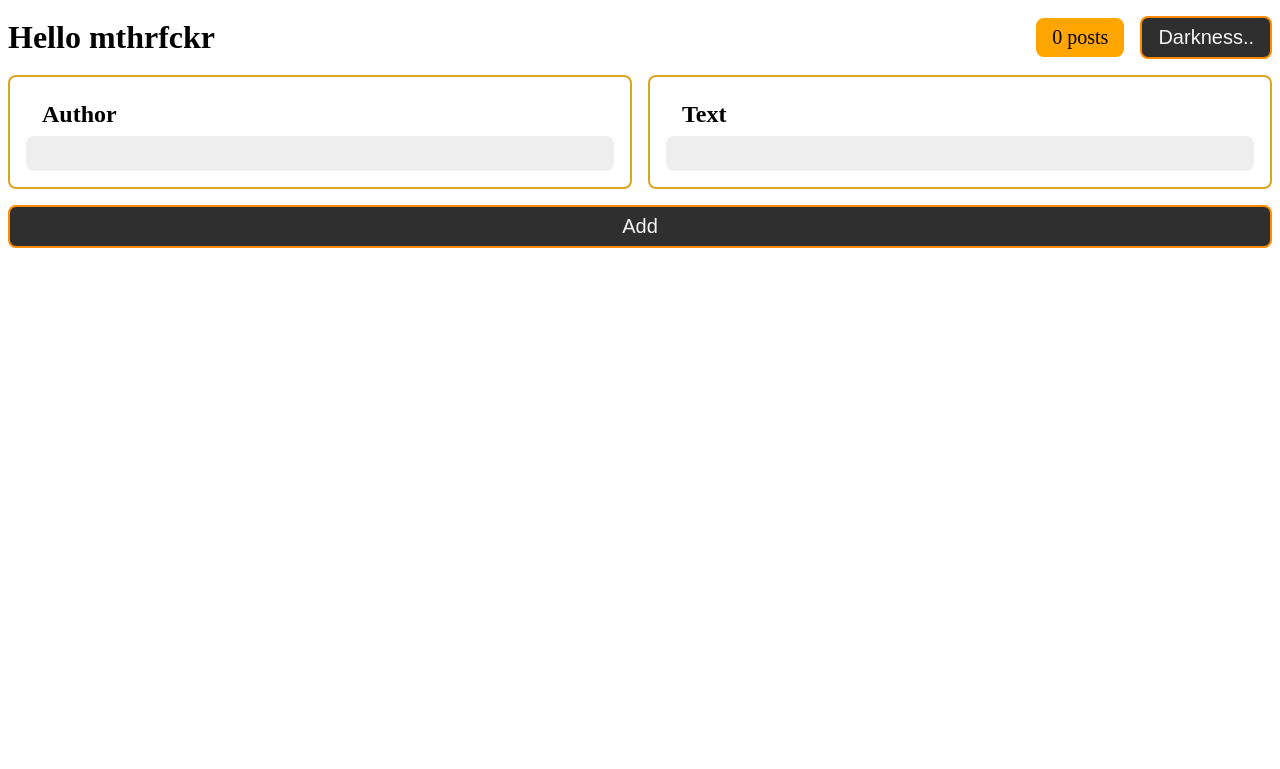
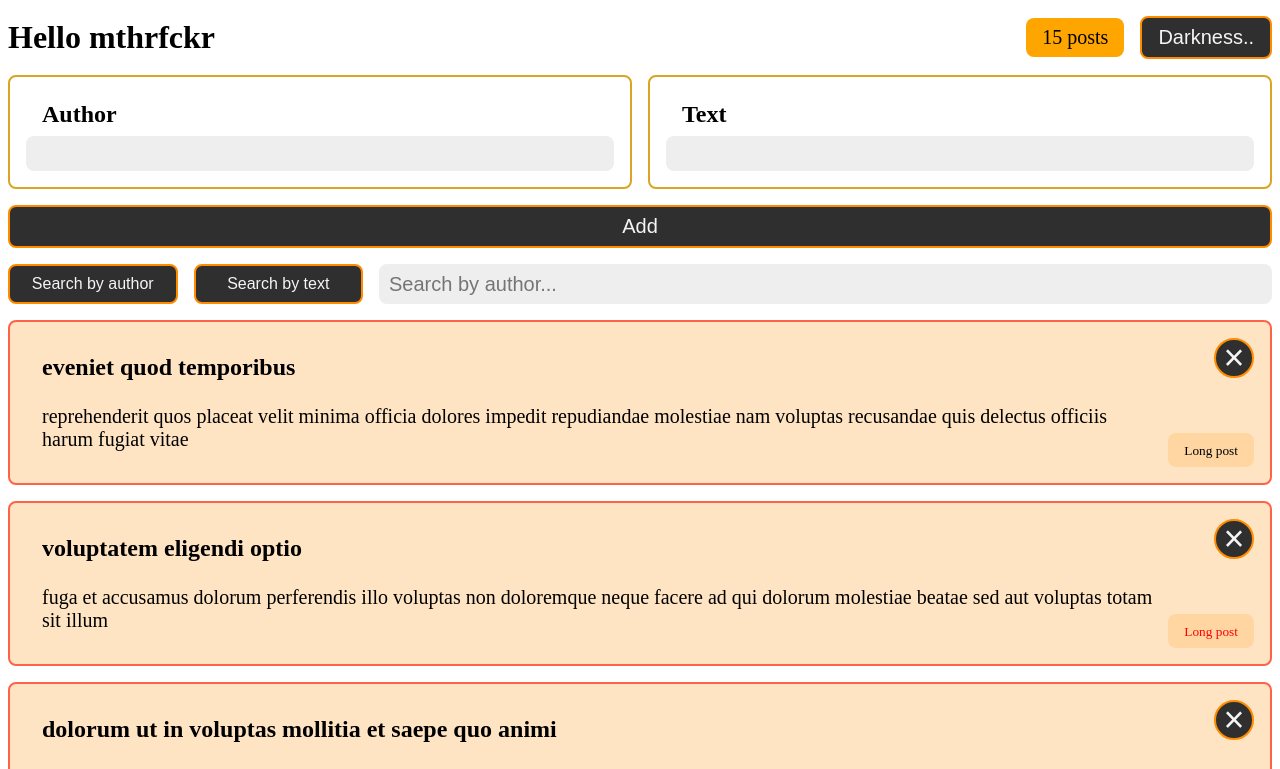
Before and after one commit to SergeyTheHuman/ng-course-vm, an Angular app: page / in a window 1280 px wide. Shown: the top 769 px of the page. Built offline with nearby package versions, Linux system fonts and the light colour scheme.

Commit message:
video #43

```diff
--- a/src/app/app.component.html
+++ b/src/app/app.component.html
@@ -14,9 +14,13 @@
 	<div class="input-wrapper">
 		<mv-post-form (onAdd)="addPost($event)"></mv-post-form>
 	</div>
+	<mv-post-filter
+		(onFieldChange)="field = $event"
+		(onSearchChange)="search = $event"
+	></mv-post-filter>
 	<div>
 		<mv-post
-			*ngFor="let post of posts.reverse()"
+			*ngFor="let post of posts.reverse() | filter : field : search"
 			(onRemove)="removePost($event)"
 			[post]="post"
 		>
--- a/src/app/app.component.ts
+++ b/src/app/app.component.ts
@@ -1,6 +1,8 @@
 import { DOCUMENT } from '@angular/common'
 import { Component, Inject } from '@angular/core'
+import { Field } from './components/post-filter/post-filter-field.type'
 import { IPost } from './components/post/post.interface'
+import { posts } from './mocks/posts/posts'
 
 @Component({
 	selector: 'app-root',
@@ -10,8 +12,10 @@ import { IPost } from './components/post/post.interface'
 export class AppComponent {
 	inputValue: string = 'Random input value'
 	lightMode: boolean = true
-	posts: IPost[] = []
+	posts: IPost[] = posts
 	showTitle: boolean = false
+	field: Field = 'author'
+	search: string = ''
 
 	constructor(@Inject(DOCUMENT) private document: Document) {}
 
--- a/src/app/app.module.ts
+++ b/src/app/app.module.ts
@@ -3,10 +3,12 @@ import { BrowserModule } from '@angular/platform-browser'
 
 import { FormsModule } from '@angular/forms'
 import { AppComponent } from './app.component'
+import { PostFilterComponent } from './components/post-filter/post-filter.component'
 import { PostFormComponent } from './components/post-form/post-form/post-form.component'
 import { PostComponent } from './components/post/post.component'
 import { IfNotDirective } from './directives/if-not/if-not.directive'
 import { StyleDirective } from './directives/style/style.directive'
+import { FilterPipe } from './pipes/filter/filter.pipe'
 import { PostsPipe } from './pipes/posts/posts.pipe'
 
 @NgModule({
@@ -14,9 +16,12 @@ import { PostsPipe } from './pipes/posts/posts.pipe'
 		AppComponent,
 		PostComponent,
 		PostFormComponent,
+		PostFilterComponent,
 		StyleDirective,
 		IfNotDirective,
 		PostsPipe,
+		FilterPipe,
+		PostFilterComponent,
 	],
 	imports: [BrowserModule, FormsModule],
 	providers: [Document],
--- /dev/null
+++ b/src/app/components/post-filter/post-filter-field.type.ts
@@ -0,0 +1 @@
+export type Field = 'author' | 'text'
--- /dev/null
+++ b/src/app/components/post-filter/post-filter.component.html
@@ -0,0 +1,22 @@
+<div class="filter">
+	<button
+		class="btn"
+		(click)="updateField('author')"
+	>
+		Search by author
+	</button>
+	<button
+		class="btn"
+		(click)="updateField('text')"
+	>
+		Search by text
+	</button>
+	<label>
+		<input
+			type="text"
+			[placeholder]="'Search by ' + field + '...'"
+			[value]="search"
+			(input)="updateSearch($event)"
+		/>
+	</label>
+</div>
--- /dev/null
+++ b/src/app/components/post-filter/post-filter.component.scss
@@ -0,0 +1,34 @@
+label {
+	flex: 1 1 100%;
+	display: flex;
+	height: 100%;
+}
+
+input {
+	padding: 0.5rem;
+	flex-grow: 1;
+	font-size: 1.25rem;
+	outline: none;
+	border: 2px dashed transparent;
+	transition: border-color 0.3s ease;
+	background-color: #eee;
+	border-radius: 8px;
+
+	&:focus {
+		border-color: tomato;
+	}
+}
+
+.filter {
+	display: flex;
+	align-items: center;
+	gap: 1rem;
+	height: 40px;
+	margin: 1rem 0;
+}
+
+button {
+	font-size: 1rem;
+	width: 225px;
+	height: 100%;
+}
--- /dev/null
+++ b/src/app/components/post-filter/post-filter.component.ts
@@ -0,0 +1,30 @@
+import { Component, EventEmitter, Output } from '@angular/core'
+import { Field } from './post-filter-field.type'
+
+@Component({
+	selector: 'mv-post-filter',
+	templateUrl: './post-filter.component.html',
+	styleUrls: ['./post-filter.component.scss'],
+})
+export class PostFilterComponent {
+	search: string = ''
+	field: Field = 'author'
+
+	@Output()
+	onFieldChange: EventEmitter<Field> = new EventEmitter<Field>()
+
+	@Output()
+	onSearchChange: EventEmitter<string> = new EventEmitter<string>()
+
+	constructor() {}
+
+	updateField(field: Field) {
+		this.field = field
+		this.onFieldChange.emit(field)
+	}
+
+	updateSearch(event: Event) {
+		this.search = (event.target as HTMLInputElement).value
+		this.onSearchChange.emit(this.search)
+	}
+}
--- a/src/app/components/post/post.component.scss
+++ b/src/app/components/post/post.component.scss
@@ -4,6 +4,7 @@
 	color: black;
 	border-radius: 8px;
 	padding: 2rem;
+	padding-right: 7rem;
 	margin-bottom: 1rem;
 	position: relative;
 
--- /dev/null
+++ b/src/app/mocks/posts/posts.ts
@@ -0,0 +1,80 @@
+import { IPost } from 'src/app/components/post/post.interface'
+
+export const posts: IPost[] = [
+	{
+		id: 1,
+		author:
+			'sunt aut facere repellat provident occaecati excepturi optio reprehenderit',
+		text: 'quia et suscipit\nsuscipit recusandae consequuntur expedita et cum\nreprehenderit molestiae ut ut quas totam\nnostrum rerum est autem sunt rem eveniet architecto',
+	},
+	{
+		id: 2,
+		author: 'qui est esse',
+		text: 'est rerum tempore vitae\nsequi sint nihil reprehenderit dolor beatae ea dolores neque\nfugiat blanditiis voluptate porro vel nihil molestiae ut reiciendis\nqui aperiam non debitis possimus qui neque nisi nulla',
+	},
+	{
+		id: 3,
+		author: 'ea molestias quasi exercitationem repellat qui ipsa sit aut',
+		text: 'et iusto sed quo iure\nvoluptatem occaecati omnis eligendi aut ad\nvoluptatem doloribus vel accusantium quis pariatur\nmolestiae porro eius odio et labore et velit aut',
+	},
+	{
+		id: 4,
+		author: 'eum et est occaecati',
+		text: 'ullam et saepe reiciendis voluptatem adipisci\nsit amet autem assumenda provident rerum culpa\nquis hic commodi nesciunt rem tenetur doloremque ipsam iure\nquis sunt voluptatem rerum illo velit',
+	},
+	{
+		id: 5,
+		author: 'nesciunt quas odio',
+		text: 'repudiandae veniam quaerat sunt sed\nalias aut fugiat sit autem sed est\nvoluptatem omnis possimus esse voluptatibus quis\nest aut tenetur dolor neque',
+	},
+	{
+		id: 6,
+		author: 'dolorem eum magni eos aperiam quia',
+		text: 'ut aspernatur corporis harum nihil quis provident sequi\nmollitia nobis aliquid molestiae\nperspiciatis et ea nemo ab reprehenderit accusantium quas\nvoluptate dolores velit et doloremque molestiae',
+	},
+	{
+		id: 7,
+		author: 'magnam facilis autem',
+		text: 'dolore placeat quibusdam ea quo vitae\nmagni quis enim qui quis quo nemo aut saepe\nquidem repellat excepturi ut quia\nsunt ut sequi eos ea sed quas',
+	},
+	{
+		id: 8,
+		author: 'dolorem dolore est ipsam',
+		text: 'dignissimos aperiam dolorem qui eum\nfacilis quibusdam animi sint suscipit qui sint possimus cum\nquaerat magni maiores excepturi\nipsam ut commodi dolor voluptatum modi aut vitae',
+	},
+	{
+		id: 9,
+		author: 'nesciunt iure omnis dolorem tempora et accusantium',
+		text: 'consectetur animi nesciunt iure dolore\nenim quia ad\nveniam autem ut quam aut nobis\net est aut quod aut provident voluptas autem voluptas',
+	},
+	{
+		id: 10,
+		author: 'optio molestias id quia eum',
+		text: 'quo et expedita modi cum officia vel magni\ndoloribus qui repudiandae\nvero nisi sit\nquos veniam quod sed accusamus veritatis error',
+	},
+	{
+		id: 11,
+		author: 'et ea vero quia laudantium autem',
+		text: 'delectus reiciendis molestiae occaecati non minima eveniet qui voluptatibus\naccusamus in eum beatae sit\nvel qui neque voluptates ut commodi qui incidunt\nut animi commodi',
+	},
+	{
+		id: 12,
+		author: 'in quibusdam tempore odit est dolorem',
+		text: 'itaque id aut magnam\npraesentium quia et ea odit et ea voluptas et\nsapiente quia nihil amet occaecati quia id voluptatem\nincidunt ea est distinctio odio',
+	},
+	{
+		id: 13,
+		author: 'dolorum ut in voluptas mollitia et saepe quo animi',
+		text: 'aut dicta possimus sint mollitia voluptas commodi quo doloremque\niste corrupti reiciendis voluptatem eius rerum\nsit cumque quod eligendi laborum minima\nperferendis recusandae assumenda consectetur porro architecto ipsum ipsam',
+	},
+	{
+		id: 14,
+		author: 'voluptatem eligendi optio',
+		text: 'fuga et accusamus dolorum perferendis illo voluptas\nnon doloremque neque facere\nad qui dolorum molestiae beatae\nsed aut voluptas totam sit illum',
+	},
+	{
+		id: 15,
+		author: 'eveniet quod temporibus',
+		text: 'reprehenderit quos placeat\nvelit minima officia dolores impedit repudiandae molestiae nam\nvoluptas recusandae quis delectus\nofficiis harum fugiat vitae',
+	},
+]
--- /dev/null
+++ b/src/app/pipes/filter/filter-settings.interface.ts
@@ -0,0 +1,4 @@
+export interface IFilterSettings {
+	filterBy: string
+	search: string
+}
--- /dev/null
+++ b/src/app/pipes/filter/filter.pipe.ts
@@ -0,0 +1,15 @@
+import { Pipe, PipeTransform } from '@angular/core'
+import { Field } from 'src/app/components/post-filter/post-filter-field.type'
+
+@Pipe({
+	name: 'filter',
+})
+export class FilterPipe implements PipeTransform {
+	constructor() {}
+
+	transform(array: any[], filterBy: Field, search: string): any[] {
+		return array.filter((item) =>
+			item[filterBy].toLowerCase().includes(search.toLowerCase()),
+		)
+	}
+}
```
Also changed, not shown: 1 other file (tests, documents, lock files or other folders).
